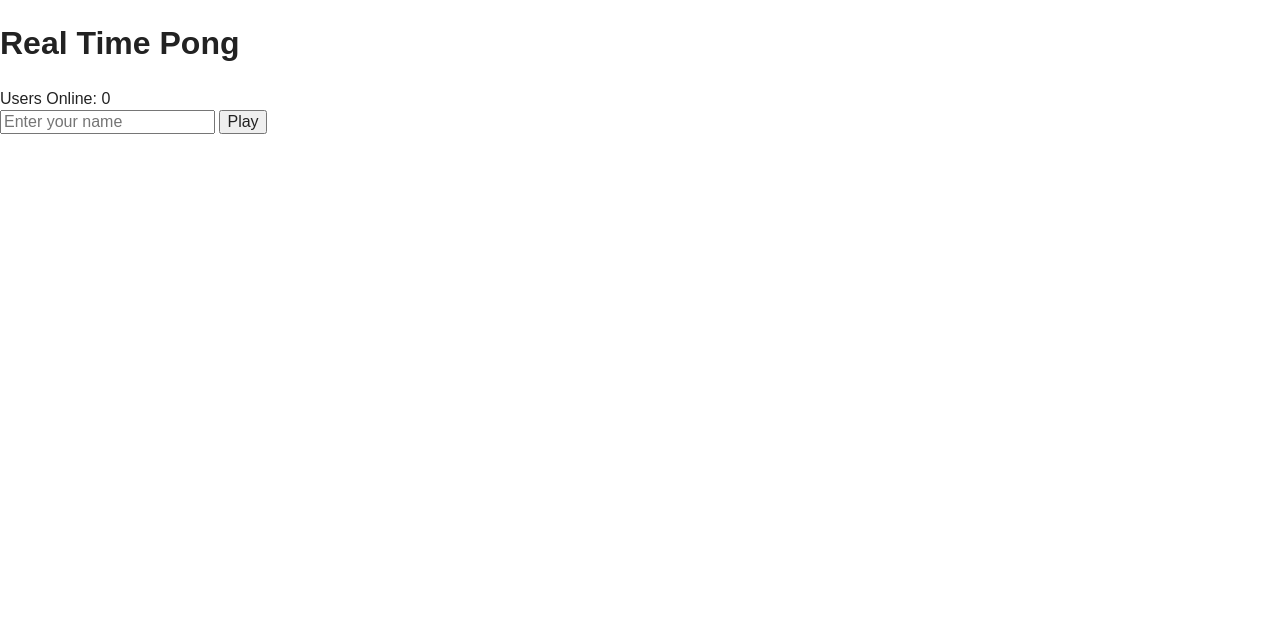
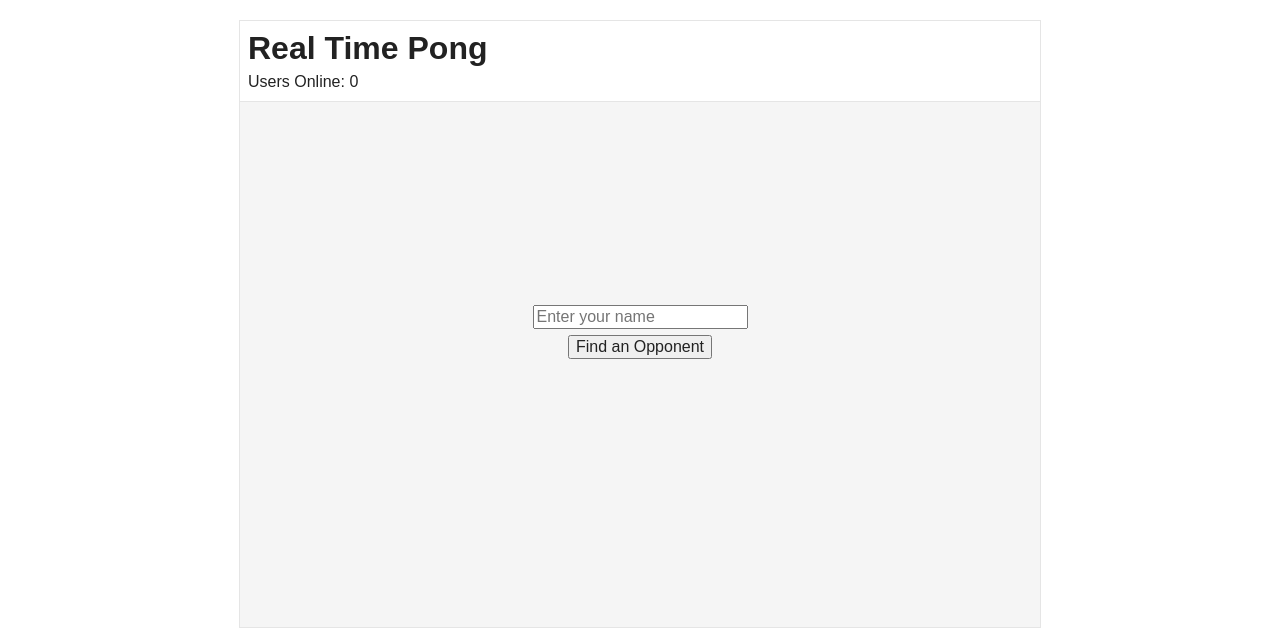
Before and after one commit to repp/RealTimePong, a website: page views/index.html in a window 1280 px wide. Drawn offline with nearby package versions, Linux system fonts and the light colour scheme; no server answers.

Commit message:
made it look nicer and added a quick validation on the name field

```diff
--- a/css/style.css
+++ b/css/style.css
@@ -0,0 +1,34 @@
+div#container {
+    width: 800px;
+    margin: 20px auto;
+    border: 1px #e5e5e5 solid;
+}
+
+header {
+    padding-bottom: 8px;
+    padding-left: 8px;
+    border-bottom: 1px #e5e5e5 solid;
+}
+
+header h1 {
+    margin-bottom: 0;
+    margin-top: 5px;
+}
+
+div#game {
+    width: 800px;
+    height: 525px;
+    background-color: #F5F5F5;
+}
+
+div#game form#login, div#game div#network-message {
+    width: 400px;
+    margin-left: 200px;
+    margin-right: 200px;
+    text-align: center;
+    padding-top: 200px;
+}
+
+div div#game form#login input {
+    margin: 3px;
+}
--- a/views/index.html
+++ b/views/index.html
@@ -3,6 +3,7 @@
     <script src="/socket.io/socket.io.js"></script>
     <link rel="stylesheet" type="text/css" href="/css/normalize.css" />
     <link rel="stylesheet" type="text/css" href="/css/main.css" />
+    <link rel="stylesheet" type="text/css" href="/css/style.css" />
     <script type="text/javascript" src="/vendor_js/modernizr-2.6.2.min.js"></script>
     <script type="text/javascript" src="/vendor_js/jquery-1.10.2.min.js"></script>
 </head>
@@ -16,9 +17,10 @@
     <div id="game">
         <form id="login">
             <input placeholder="Enter your name" type="text" name="name" id="name" value="" />
-            <input type="submit" value="Play" />
+            <br />
+            <input type="submit" value="Find an Opponent" />
         </form>
-        <div id="looking-for-opponent" style="display: none;">Looking for opponent...</div>
+        <div id="network-message" style="display: none;">Looking for opponent...</div>
     </div>
 </div>
 
@@ -27,7 +29,7 @@
 <script>
     var $connectionCount = $('span#connection-count');
     var $playForm = $('form#login');
-    var $action = $('#looking-for-opponent');
+    var $action = $('#network-message');
 
     var opponentName;
 
@@ -40,9 +42,20 @@
 
     function setupGame(e) {
         e.preventDefault();
-        showFindGameAnimation();
-        var name = $('#name').val();
+        var $nameInput = $('#name');
+        var name = $nameInput.val();
+        if(name.length !== 0) {
+            showFindGameAnimation();
+            findAnOpponent();
+        } else {
+            alert('Please enter your name.');
+            $nameInput.focus();
+        }
 
+        return false;
+    }
+
+    function findAnOpponent() {
         socket.on('game_found', function(data) {
             $action.html('Opponent\'s Name: ' + data.opponent.name);
         });
@@ -50,7 +63,6 @@
         socket.emit('find_game', {
             name: name
         });
-        return false;
     }
 
     function showFindGameAnimation() {
```
